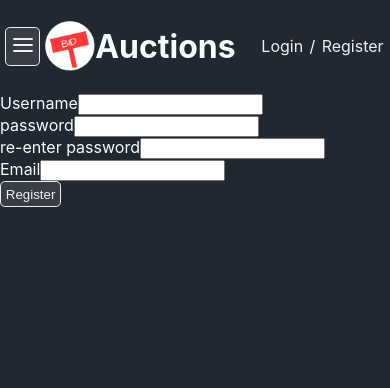
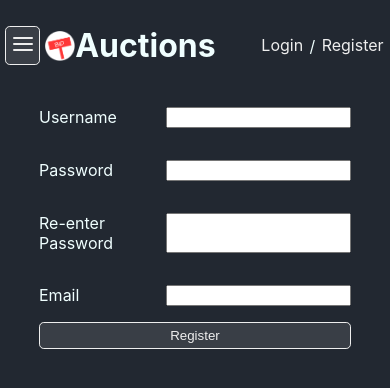
Before and after one commit to mhodsaifansari/auction-frontend, a React (Create React App) app: page /register in a window 390 px wide. Shown: the top 388 px of the page. Built offline with nearby package versions, Linux system fonts and the light colour scheme.

Commit message:
login,register ui update

```diff
--- a/src/App.scss
+++ b/src/App.scss
@@ -32,7 +32,7 @@ $dark4:rgb(238, 238, 238);
   display: flex;
   align-items: center;
   img{
-    min-width: 50px;
+    min-width: 30px;
   }
 }
 .nav-btn
--- a/src/Components/Lisiting_group.js
+++ b/src/Components/Lisiting_group.js
@@ -111,6 +111,9 @@ function Lisiting_group(props) {
                       if(err.response.status===404){
                         set_jsx({list:<div className="nothing-div">No such User</div>,title:"Username : "+ props.username,max_page:1})
                     }
+                    if(err.response.status===400){
+                      set_jsx({list:<div className="nothing-div">Please Login</div>,title:"",max_page:1})
+                    }
 
                     }
                     else if(err.request){
--- a/src/Components/Login.js
+++ b/src/Components/Login.js
@@ -12,6 +12,14 @@ function Login({isLogged,setLogged}) {
     const passwordHandler=(e)=>{set_form_data((prevState)=>{return {'username':prevState.username,'password':e.target.value}})};
     const submitHandler=(e)=>
     {   e.preventDefault();
+       console.log(e.target)
+        e.target.textContent="Loading..."
+        if(form_data.username===''||form_data.password==='')
+        {
+            setStatus("Empty field")
+        }
+        else
+        {
         loginHook(form_data.username,form_data.password)
     .then((data)=>{console.log(data);
 
@@ -39,11 +47,13 @@ function Login({isLogged,setLogged}) {
 
     })
     }
+      e.target.textContent="Login"
+    }
     return (
-        <div>
-            <div>{status}</div>
-            {isLogged===true?<button onClick={()=>{logoutHook(setLogged)}}>want to logout</button>:(<form >
+        <div className="login-div-form">
 
+            {isLogged===true?<button onClick={()=>{logoutHook(setLogged)}}>want to logout</button>:(<form className="login-form">
+            <span style={{textAlign:"center"}}>{status}</span>
                 <div>
                     <label for="username">Enter Username: </label>
                     <input type="text" id="username" onChange={usernameHandler}></input>
--- a/src/Components/Register.js
+++ b/src/Components/Register.js
@@ -47,21 +47,21 @@ function Register({isLogged,setLogged}) {
 
     }
     return (
-        <div>
+        <div className="login-div-form">
             <div>
                 {status}
             </div>
-            <form >
+            <form className="login-form">
                 <div>
                     <label for="username">Username</label>
                     <input type="text" id="username" onChange={(e)=>{inputHandler(e,'username')}} value={data.username}></input>
                 </div>
                 <div>
-                    <label for="password">password</label>
+                    <label for="password">Password</label>
                     <input type="password" id="password" onChange={(e)=>{inputHandler(e,'password')}}  value={data.password}></input>
                 </div>
                 <div>
-                    <label for="confirmation">re-enter password</label>
+                    <label for="confirmation">Re-enter Password</label>
                     <input type="password" id="confirmation" onChange={(e)=>{inputHandler(e,'confirmation')}} value={data.confirmation}></input>
                 </div>
                 <div>
--- a/src/styled_component.scss
+++ b/src/styled_component.scss
@@ -115,3 +115,29 @@ $text-color-light:$light4;
     padding: 0.3rem;
     color: $dark3;
 }
+
+
+.login-div-form{
+
+    display: flex;
+    justify-content: center;
+}
+.login-form{
+
+    justify-content: center;
+    width: 30vw;
+    display: flex;
+    flex-direction: column;
+    flex-wrap: wrap;
+    div{
+        display: flex;
+        justify-content: space-between;
+        margin-bottom: 1rem;
+        margin-top: 1rem;
+    }
+}
+@media screen and (max-width:510px) {
+    .login-form{
+        width: 80% !important;
+    }
+}
```
Also changed, not shown: src/Components/Lisiting.js (+0 -95 lines).
